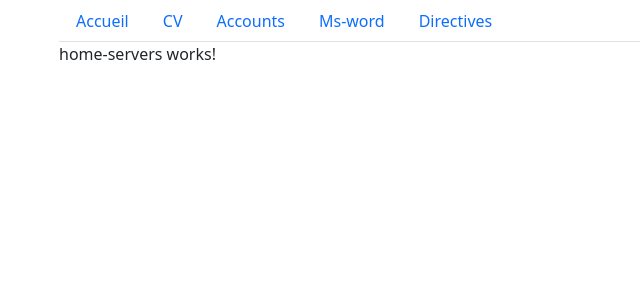
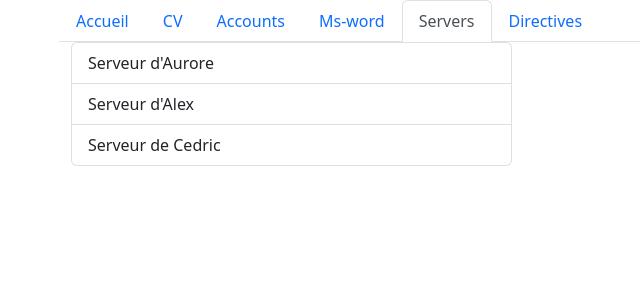
Before and after one commit to n2sy/Orsys-April-23, an Angular app: page /servers in a window 1280 px wide. Shown: the top 300 px of the page, without its empty margins (23-663 px from the left). Built offline with nearby package versions, Linux system fonts and the light colour scheme.

Commit message:
finalize submodule

```diff
--- a/src/app/navbar/navbar.component.html
+++ b/src/app/navbar/navbar.component.html
@@ -13,6 +13,9 @@
         <a class="nav-link" routerLink="/ms-word" routerLinkActive="active">Ms-word</a>
     </li>
     <li class="nav-item">
+        <a class="nav-link" routerLink="/servers" routerLinkActive="active">Servers</a>
+    </li>
+    <li class="nav-item">
         <a class="nav-link" routerLink="/direct" routerLinkActive="active">Directives</a>
     </li>
 
--- a/src/app/sub/edit-server/edit-server.component.html
+++ b/src/app/sub/edit-server/edit-server.component.html
@@ -1 +1,12 @@
-<p>edit-server works!</p>
+<div class="container">
+    <label for="">Nom du serveur</label>
+    <input [(ngModel)]="editedServer.nom" type="text" class="form-control">
+
+    <label for="">Statut du serveur</label>
+    <select [(ngModel)]="editedServer.statut" class="form-control">
+        <option value="online">Online</option>
+        <option value="online">Offline</option>
+    </select>
+
+    <button class="btn btn-danger" routerLink="/servers">Back To List</button>
+</div>
--- a/src/app/sub/edit-server/edit-server.component.ts
+++ b/src/app/sub/edit-server/edit-server.component.ts
@@ -1,10 +1,23 @@
 import { Component } from '@angular/core';
+import { ActivatedRoute, ParamMap } from '@angular/router';
+import { ListServersService } from '../list-servers.service';
 
 @Component({
   selector: 'app-edit-server',
   templateUrl: './edit-server.component.html',
-  styleUrls: ['./edit-server.component.css']
+  styleUrls: ['./edit-server.component.css'],
 })
 export class EditServerComponent {
-
+  editedServer;
+  constructor(
+    private actRoute: ActivatedRoute,
+    private listServers: ListServersService
+  ) {}
+  ngOnInit() {
+    this.actRoute.paramMap.subscribe({
+      next: (p: ParamMap) => {
+        this.editedServer = this.listServers.getServerById(p.get('id'));
+      },
+    });
+  }
 }
--- a/src/app/sub/home-servers/home-servers.component.html
+++ b/src/app/sub/home-servers/home-servers.component.html
@@ -1 +1,16 @@
-<p>home-servers works!</p>
+<div class="container">
+    <div class="row">
+        <div class="col-md-5">
+            <ol class="list-group">
+                <li [routerLink]="['/servers', serv.id]" [queryParams]="{'allowEdit' : serv.id == 3 ? '1' : '0'}"
+                    *ngFor="let serv of tabServers" class="list-group-item">
+                    {{ serv.nom }}
+                </li>
+            </ol>
+
+        </div>
+        <div class="col-md-7">
+            <router-outlet></router-outlet>
+        </div>
+    </div>
+</div>
--- a/src/app/sub/home-servers/home-servers.component.ts
+++ b/src/app/sub/home-servers/home-servers.component.ts
@@ -1,10 +1,16 @@
 import { Component } from '@angular/core';
+import { ListServersService } from '../list-servers.service';
 
 @Component({
   selector: 'app-home-servers',
   templateUrl: './home-servers.component.html',
-  styleUrls: ['./home-servers.component.css']
+  styleUrls: ['./home-servers.component.css'],
 })
 export class HomeServersComponent {
+  tabServers;
+  constructor(private listServ: ListServersService) {}
 
+  ngOnInit() {
+    this.tabServers = this.listServ.getAllServers();
+  }
 }
--- a/src/app/sub/info-server/info-server.component.html
+++ b/src/app/sub/info-server/info-server.component.html
@@ -1 +1,8 @@
-<p>info-server works!</p>
+<div class="container">
+    <h4> {{ oneServer.nom }} </h4>
+    <hr>
+    <p>Le statut du serveur est {{ oneServer.statut }} </p>
+    <button routerLink="edit" [disabled]="showBtn" class="btn btn-info">Editer</button>
+    <br>
+    <i *ngIf="showBtn">Impossible d'editer ce serveur</i>
+</div>
--- a/src/app/sub/info-server/info-server.component.ts
+++ b/src/app/sub/info-server/info-server.component.ts
@@ -1,10 +1,39 @@
 import { Component } from '@angular/core';
+import { ActivatedRoute, ParamMap } from '@angular/router';
+import { ListServersService } from '../list-servers.service';
 
 @Component({
   selector: 'app-info-server',
   templateUrl: './info-server.component.html',
-  styleUrls: ['./info-server.component.css']
+  styleUrls: ['./info-server.component.css'],
 })
 export class InfoServerComponent {
+  oneServer;
+  showBtn;
+  constructor(
+    private actRoute: ActivatedRoute,
+    private listServers: ListServersService
+  ) {}
+  ngOnInit() {
+    // Probléme avec Snapshot
+    // this.oneServer = this.listServers.getServerById(
+    //   this.actRoute.snapshot.paramMap.get('id')
+    // );
 
+    this.actRoute.paramMap.subscribe({
+      next: (p: ParamMap) => {
+        this.oneServer = this.listServers.getServerById(p.get('id'));
+      },
+    });
+
+    this.actRoute.queryParamMap.subscribe({
+      next: (q: ParamMap) => {
+        this.showBtn = q.get('allowEdit') == '1' ? false : true;
+
+        // Version avec If/Else
+        // if (q.get('allowEdit') == '1') this.showBtn = false;
+        // else this.showBtn = true;
+      },
+    });
+  }
 }
--- a/src/app/sub/list-servers.service.ts
+++ b/src/app/sub/list-servers.service.ts
@@ -1,9 +1,34 @@
 import { Injectable } from '@angular/core';
 
 @Injectable({
-  providedIn: 'root'
+  providedIn: 'root',
 })
 export class ListServersService {
+  private allServers = [
+    {
+      id: 1,
+      nom: "Serveur d'Aurore",
+      statut: 'online',
+    },
+    {
+      id: 2,
+      nom: "Serveur d'Alex",
+      statut: 'offline',
+    },
+    {
+      id: 3,
+      nom: 'Serveur de Cedric',
+      statut: 'online',
+    },
+  ];
 
-  constructor() { }
+  getAllServers() {
+    return this.allServers;
+  }
+
+  getServerById(id) {
+    return this.allServers.find((serv) => serv.id == id);
+  }
+
+  constructor() {}
 }
--- a/src/app/sub/sub.module.ts
+++ b/src/app/sub/sub.module.ts
@@ -4,6 +4,7 @@ import { HomeServersComponent } from './home-servers/home-servers.component';
 import { InfoServerComponent } from './info-server/info-server.component';
 import { EditServerComponent } from './edit-server/edit-server.component';
 import { SUB_ROUTING } from './sub.routing';
+import { FormsModule } from '@angular/forms';
 
 @NgModule({
   declarations: [
@@ -11,6 +12,6 @@ import { SUB_ROUTING } from './sub.routing';
     InfoServerComponent,
     EditServerComponent,
   ],
-  imports: [CommonModule, SUB_ROUTING],
+  imports: [CommonModule, SUB_ROUTING, FormsModule],
 })
 export class SubModule {}
```
